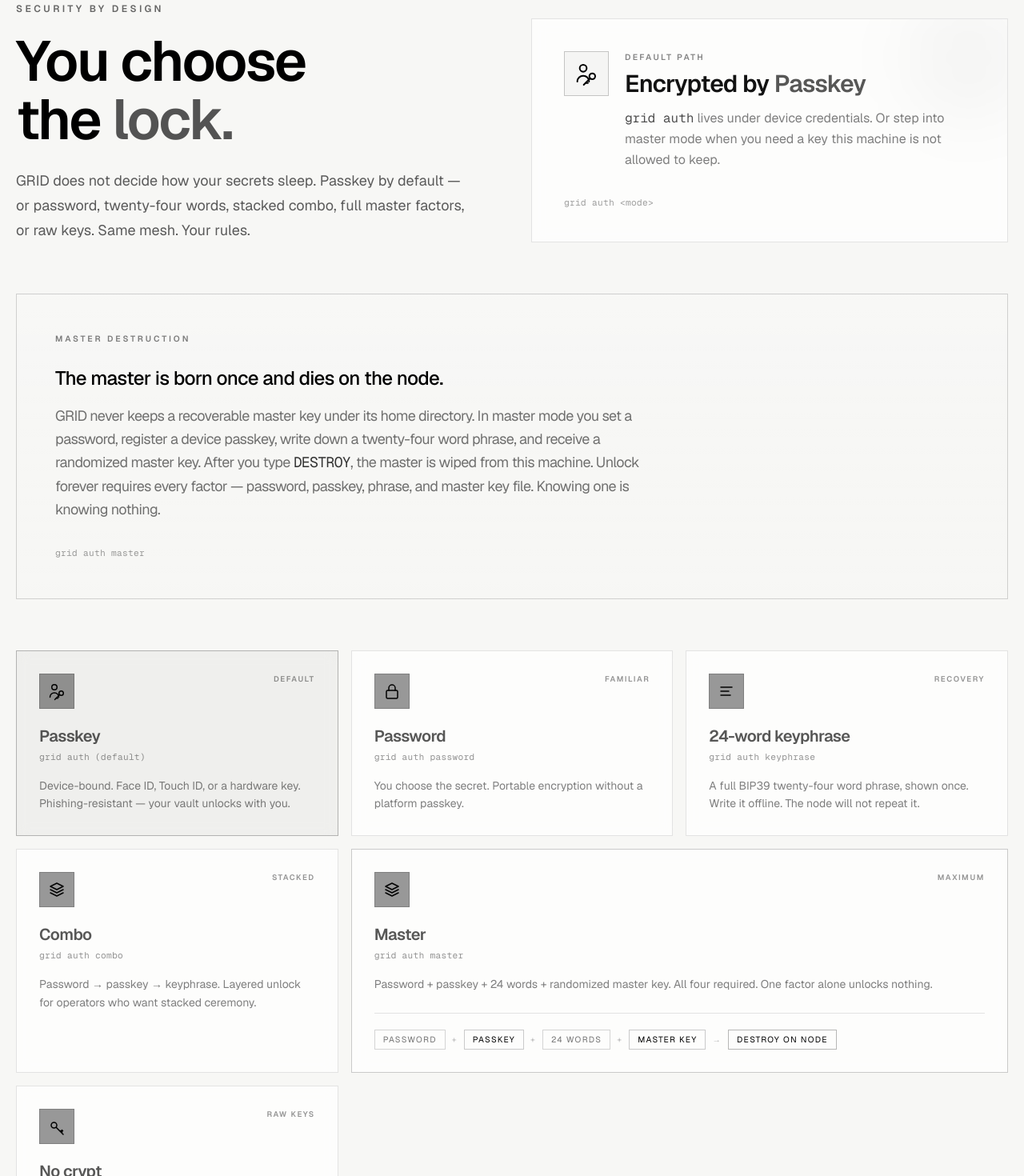
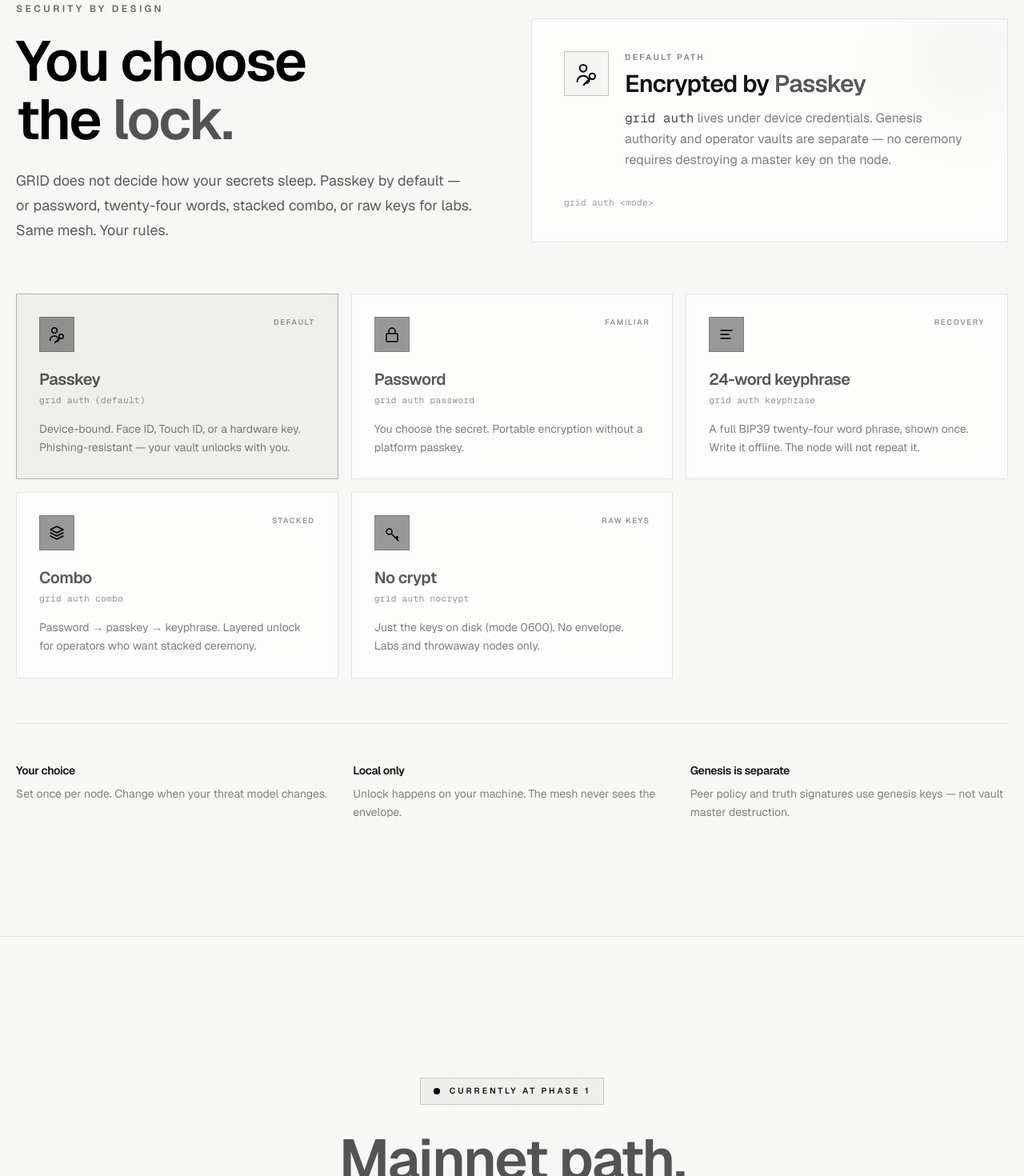
Before and after one commit to Caraveo/grid-site, a Next.js app: page / in a window 1280 px wide. Shown: the part 9160-10630 px from the top of the page at 80% size. Built offline with nearby package versions, Linux system fonts and the light colour scheme.

Commit message:
Remove Master destruction marketing from Security section
Drop DESTROY ceremony copy and master auth mode cards. Clarify
genesis keys are separate from the operator vault.

```diff
--- a/src/components/Security.tsx
+++ b/src/components/Security.tsx
@@ -3,7 +3,8 @@ import { ScrambleText } from "./ScrambleText";
 
 /**
  * Abstract surface for GRID operator auth modes (CLI: `grid auth …`).
- * Modes: passkey | password | keyphrase | combo | master | nocrypt.
+ * Modes: passkey | password | keyphrase | combo | nocrypt.
+ * Master-destruction vault mode is intentionally not offered.
  */
 const modes = [
   {
@@ -33,13 +34,6 @@ const modes = [
     tag: "Stacked",
     icon: "layers" as const,
     body: "Password → passkey → keyphrase. Layered unlock for operators who want stacked ceremony.",
-  },
-  {
-    cmd: "master",
-    title: "Master",
-    tag: "Maximum",
-    icon: "layers" as const,
-    body: "Password + passkey + 24 words + randomized master key. All four required. One factor alone unlocks nothing.",
   },
   {
     cmd: "nocrypt",
@@ -153,8 +147,8 @@ export function Security() {
             </h2>
             <p className="section-body mt-6">
               GRID does not decide how your secrets sleep. Passkey by default —
-              or password, twenty-four words, stacked combo, full master factors,
-              or raw keys. Same mesh. Your rules.
+              or password, twenty-four words, stacked combo, or raw keys for
+              labs. Same mesh. Your rules.
             </p>
           </div>
 
@@ -170,13 +164,13 @@ export function Security() {
                     Default path
                   </p>
                   <h3 className="mt-2 text-2xl font-semibold tracking-tight sm:text-3xl">
-                    Encrypted by{" "}
-                    <ScrambleText text="Passkey" />
+                    Encrypted by <ScrambleText text="Passkey" />
                   </h3>
                   <p className="mt-3 max-w-md text-sm leading-relaxed text-white/50 sm:text-base">
                     <span className="font-mono text-white/70">grid auth</span>{" "}
-                    lives under device credentials. Or step into master mode when
-                    you need a key this machine is not allowed to keep.
+                    lives under device credentials. Genesis authority and
+                    operator vaults are separate — no ceremony requires
+                    destroying a master key on the node.
                   </p>
                 </div>
               </div>
@@ -187,41 +181,13 @@ export function Security() {
           </div>
         </div>
 
-        {/* The Master is Destroyed */}
-        <div
-          id="master-destruction"
-          className="mt-16 border border-white/20 bg-gradient-to-b from-white/[0.07] to-transparent px-6 py-12 sm:px-12"
-        >
-          <p className="text-[0.65rem] font-semibold tracking-[0.28em] text-white/50 uppercase">
-            Master destruction
-          </p>
-          <blockquote className="mt-6 max-w-3xl text-xl font-medium leading-snug tracking-tight text-white sm:text-2xl sm:leading-snug">
-            The master is born once and dies on the node.
-            <span className="mt-4 block text-base font-normal leading-relaxed text-white/55 sm:text-lg">
-              GRID never keeps a recoverable master key under its home directory.
-              In master mode you set a password, register a device passkey, write
-              down a twenty-four word phrase, and receive a randomized master key.
-              After you type{" "}
-              <span className="font-mono text-white/80">DESTROY</span>, the master
-              is wiped from this machine. Unlock forever requires every factor —
-              password, passkey, phrase, and master key file. Knowing one is
-              knowing nothing.
-            </span>
-          </blockquote>
-          <p className="mt-8 font-mono text-[0.7rem] tracking-wide text-white/35">
-            grid auth master
-          </p>
-        </div>
-
         <div className="mt-16 grid gap-4 sm:grid-cols-2 lg:grid-cols-3">
           {modes.map((m) => (
             <article
               key={m.cmd}
               className={`panel flex flex-col p-6 sm:p-7 ${
-                m.cmd === "passkey"
-                  ? "border-white/30 bg-white/[0.05]"
-                  : ""
-              } ${m.cmd === "master" ? "border-white/25 sm:col-span-2 lg:col-span-2" : ""}`}
+                m.cmd === "passkey" ? "border-white/30 bg-white/[0.05]" : ""
+              }`}
             >
               <div className="flex items-start justify-between gap-3">
                 <div className="flex h-11 w-11 items-center justify-center border border-white/20 bg-black/40">
@@ -243,34 +209,6 @@ export function Security() {
               <p className="mt-4 flex-1 text-sm leading-relaxed text-white/50">
                 {m.body}
               </p>
-
-              {m.cmd === "master" && (
-                <ol className="mt-6 flex flex-wrap items-center gap-2 border-t border-white/10 pt-5 text-[0.65rem] tracking-[0.12em] text-white/55 uppercase">
-                  <li className="border border-white/20 px-2.5 py-1">Password</li>
-                  <li className="text-white/25" aria-hidden>
-                    +
-                  </li>
-                  <li className="border border-white/25 px-2.5 py-1 text-white">
-                    Passkey
-                  </li>
-                  <li className="text-white/25" aria-hidden>
-                    +
-                  </li>
-                  <li className="border border-white/20 px-2.5 py-1">24 words</li>
-                  <li className="text-white/25" aria-hidden>
-                    +
-                  </li>
-                  <li className="border border-white/25 px-2.5 py-1 text-white">
-                    Master key
-                  </li>
-                  <li className="text-white/25" aria-hidden>
-                    →
-                  </li>
-                  <li className="border border-white/40 px-2.5 py-1 text-white">
-                    DESTROY on node
-                  </li>
-                </ol>
-              )}
             </article>
           ))}
         </div>
@@ -286,8 +224,8 @@ export function Security() {
               d: "Unlock happens on your machine. The mesh never sees the envelope.",
             },
             {
-              t: "Master dies here",
-              d: "In master mode the node keeps no recoverable master — only encrypted shares.",
+              t: "Genesis is separate",
+              d: "Peer policy and truth signatures use genesis keys — not vault master destruction.",
             },
           ].map((x) => (
             <div key={x.t}>
```
